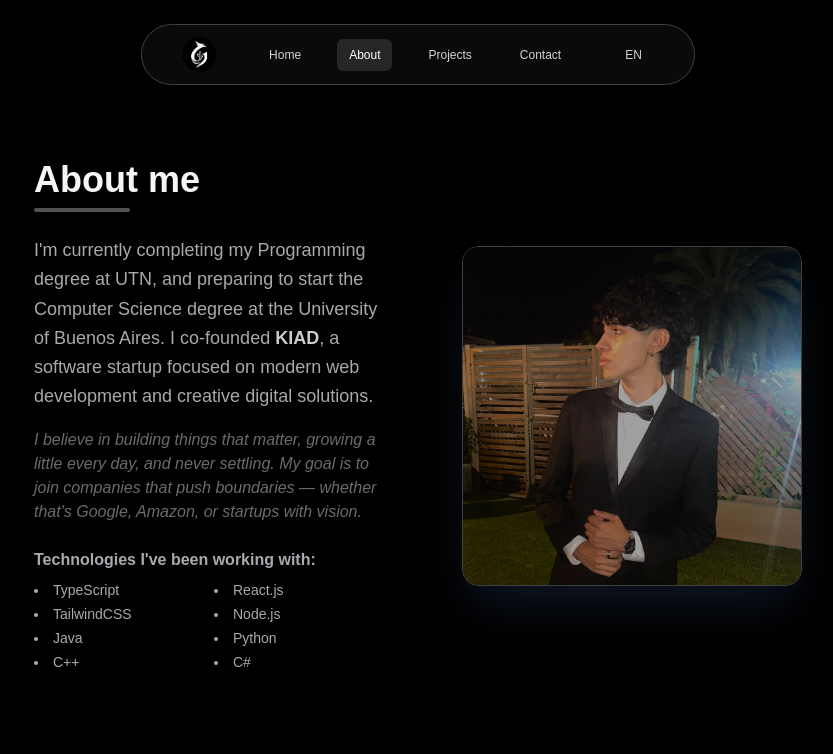
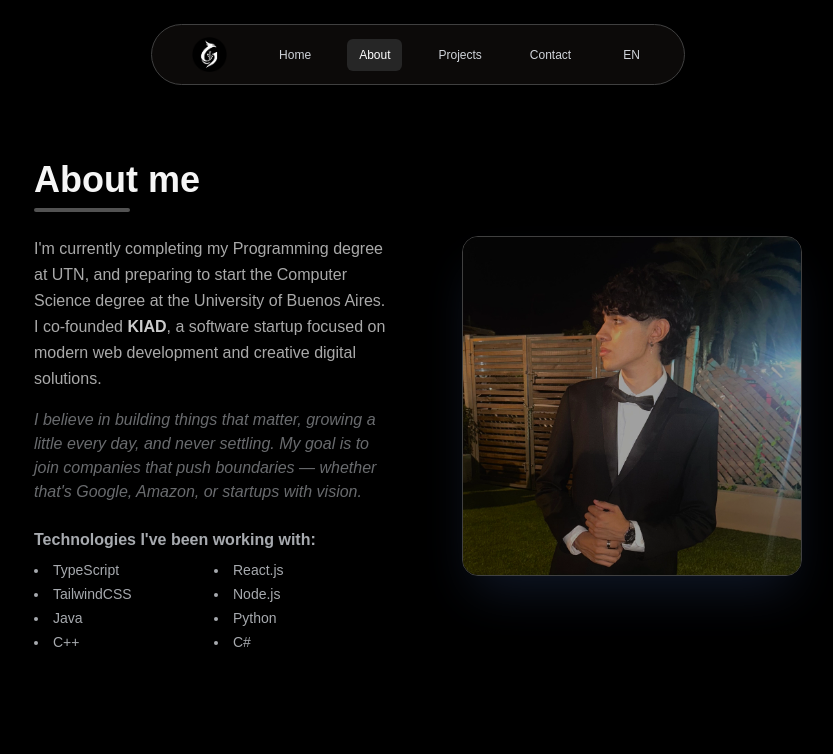
Before and after one commit to RamosGonzalo/Portfolio, a Next.js app: page /en/about in a window 1280 px wide. Shown: the top 754 px of the page, without its empty margins (222-1055 px from the left). Built offline with nearby package versions, Linux system fonts and the light colour scheme.

Commit message:
`feat: updated various components with minor styling and text changes`

```diff
--- a/src/app/[lang]/about/page.tsx
+++ b/src/app/[lang]/about/page.tsx
@@ -17,7 +17,7 @@ export default function AboutPage() {
                     <h2 className="text-4xl font-bold mb-2 text-neutral-100">{t.title}</h2>
                     <div className="h-1 w-24 bg-neutral-600 rounded mb-6" />
 
-                    <p className="opacity-80 text-lg mb-4 leading-relaxed text-neutral-300">
+                    <p className="opacity-80 text-md mb-4 leading-relaxed text-neutral-300">
                     {t.description1.split("KIAD").map((part, index, arr) => (
                         <span key={index}>
                         {part}
--- a/src/components/Footer.tsx
+++ b/src/components/Footer.tsx
@@ -40,7 +40,7 @@ const Footer = () => {
                     className="opacity-60 hover:opacity-90 hover:scale-110 transition-all duration-200"
                     />
                 </a>
-                <a href="https://medium.com/@gonzaloramos.dev" target="_blank" rel="noopener noreferrer">
+                <a href="https://medium.com/@gonmadeit" target="_blank" rel="noopener noreferrer">
                     <Image
                     src="/icons/medium.svg"
                     alt="Medium"
--- a/src/components/Navbar.tsx
+++ b/src/components/Navbar.tsx
@@ -93,7 +93,7 @@ const Navbar = () => {
 
                 <div
                     onClick={toggleLanguage}
-                    className="text-xs px-3 py-1 rounded-2xl hover:bg-neutral-800 hover:text-white transition-all cursor-pointer select-none"
+                    className="text-xs pr-1 py-1 rounded-2xl hover:bg-neutral-800 hover:text-white transition-all cursor-pointer select-none"
                 >
                     {lang === "en" ? "EN" : "ES"}
                 </div>
--- a/src/i18n/home.ts
+++ b/src/i18n/home.ts
@@ -3,12 +3,12 @@ export const home = {
         title: "Hi, I'm Gonza",
         description:
         "Software developer from Argentina. Strengthening my Java + AWS skills with a focus on best practices. Goal: Amazon. I enjoy learning new technologies and skills and applying them to solving complex problems.",
-        cvButton: "View my CV",
+        cvButton: "Download CV",
     },
     es: {
         title: "Hola, soy Gonza",
         description:
         "Desarrollador de software de Argentina. Fortaleciendo Java + AWS con foco en buenas prácticas. Objetivo: Amazon. Disfruto aprender tecnologías y habilidades nuevas para aplicarlas en la solución de problemas complejos.",
-        cvButton: "Ver mi CV",
+        cvButton: "Descargar CV",
     },
 };
```
Also changed, not shown: src/components/Timeline.tsx (indentation only).
